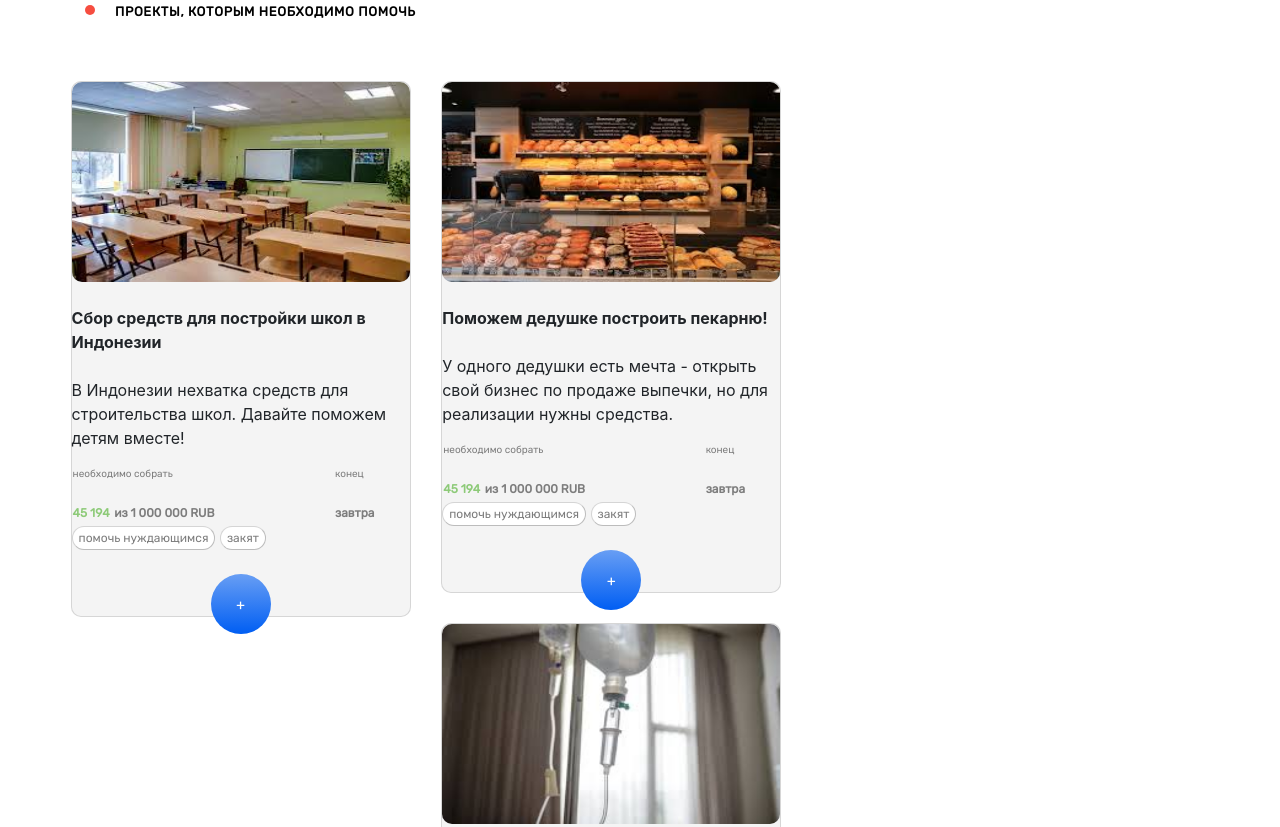
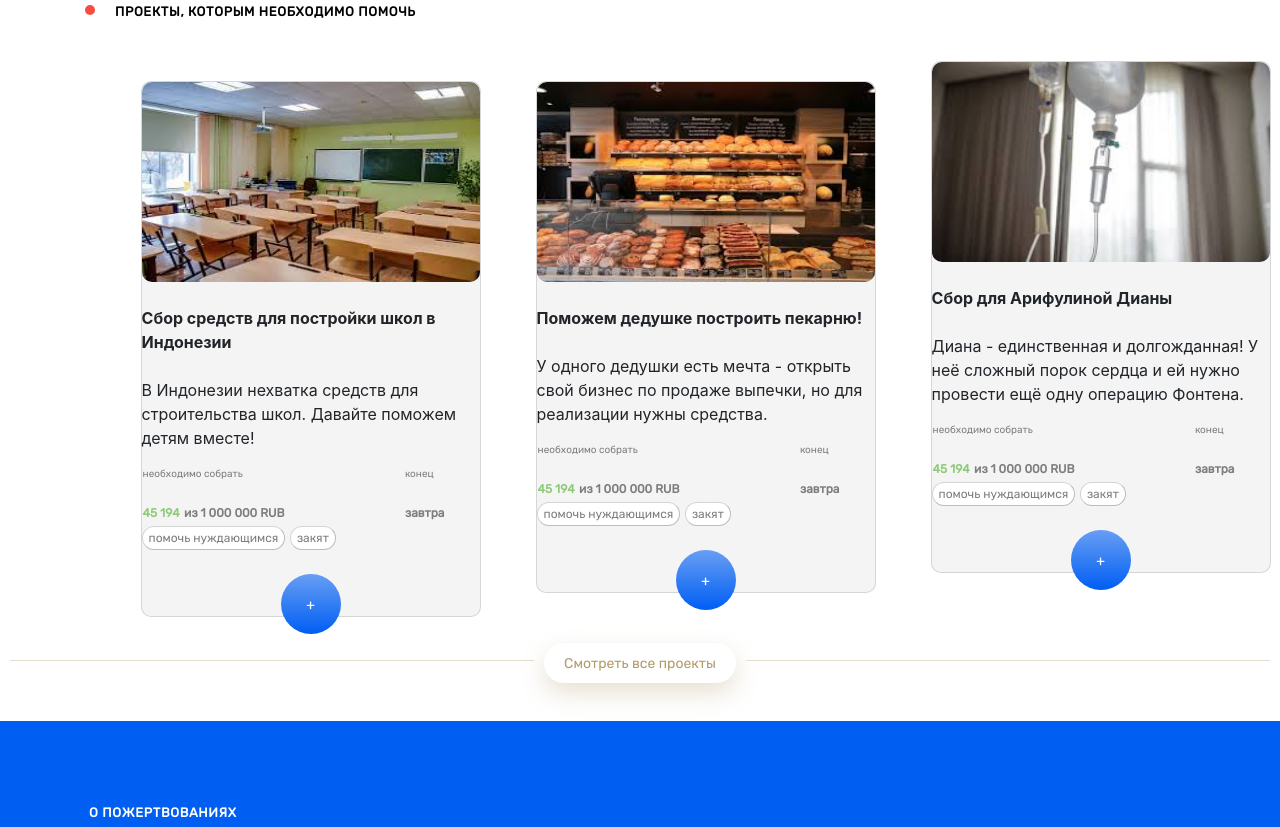
Before and after one commit to Necro73/Necro73.github.io, a plain HTML site: page index.html in a window 1280 px wide. Shown: the top 827 px of the page. Drawn offline with nearby package versions, Linux system fonts and the light colour scheme.

Commit message:
ЛУЧШЕ

```diff
--- a/index.css
+++ b/index.css
@@ -19,24 +19,20 @@
 }
 
 .artec1{
-    display: inline-table;
-    float: left;
-    padding-right: 0%;
-    padding-left: 40%;
+    display: inline;
+    margin-left: 65px;
     padding-top: 30px;
     width:340px;
 }
 .artec2{
-    display: table;
-    float: left;
-    padding-left: 40%;
+    display: inline;
+    margin-left: 65px;
     padding-top: 30px;
     width:340px;
 }
 .artec3{
-    display: inline-table;
-    float: left;
-    padding-left: 40%;
+    display: inline;
+    margin-left: 65px;
     padding-top: 30px;
     width:340px;
 }
```
